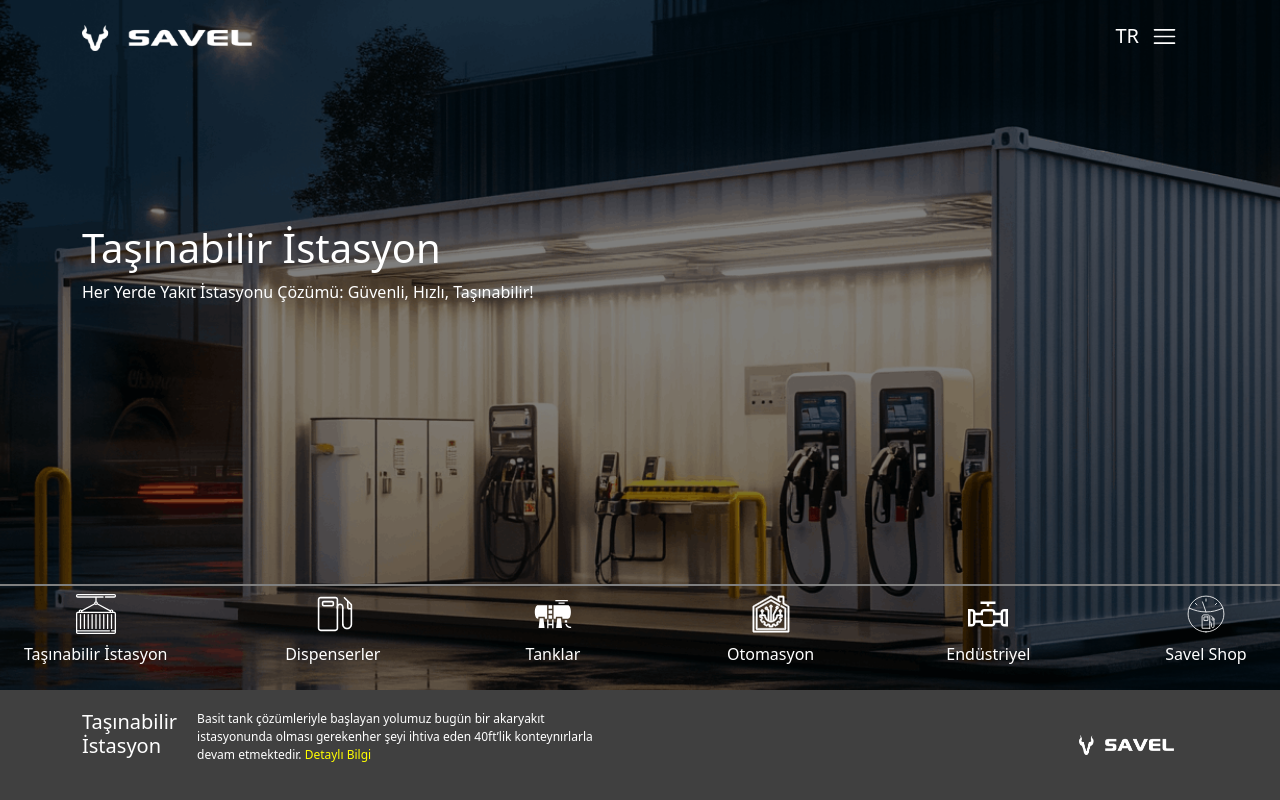
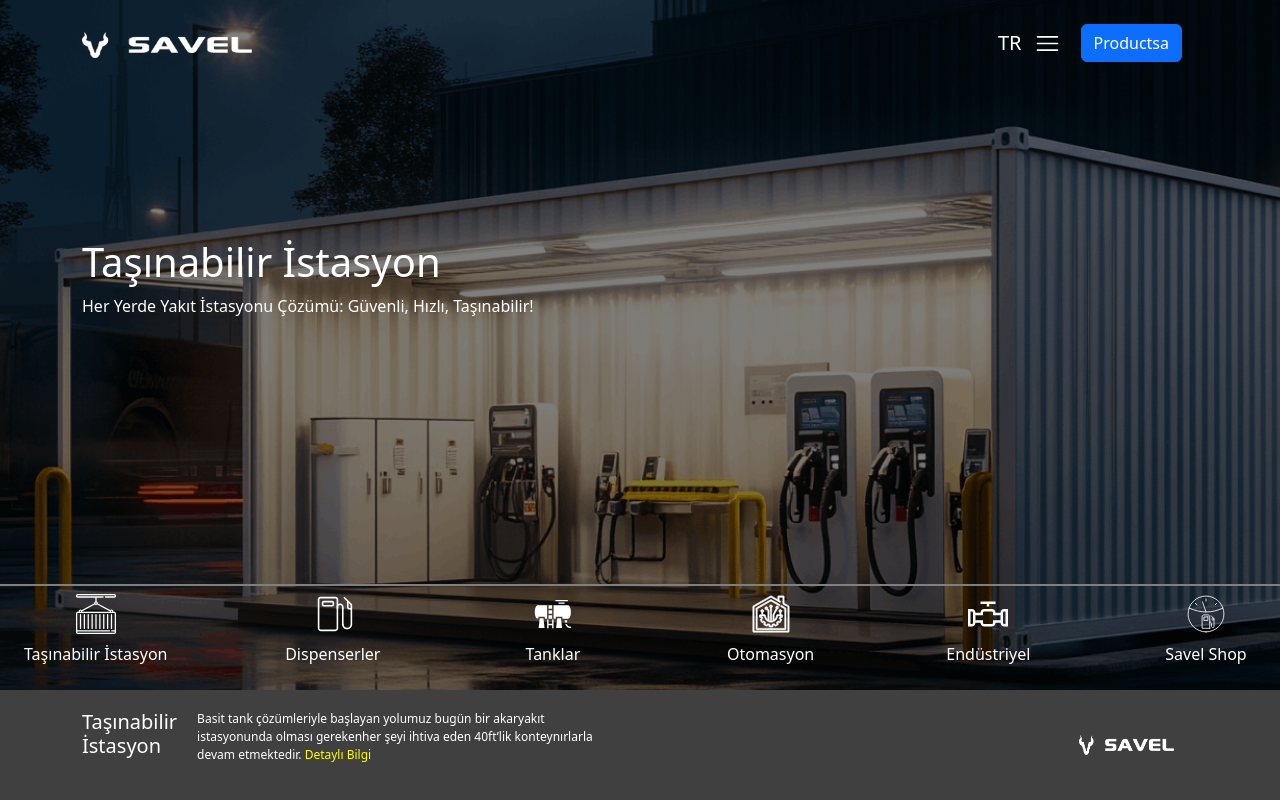
Before and after one commit to sinan-hasil/savelglobal, a React (Vite) app: page /test in a window 1280 px wide. Shown: the top 800 px of the page. Built offline with nearby package versions, Linux system fonts and the light colour scheme.

Commit message:
link olusturuldu

```diff
--- a/src/main.tsx
+++ b/src/main.tsx
@@ -8,7 +8,6 @@
 import Root from './pages/root/Root.tsx';
 import App from './pages/mainpage/App.tsx';
 import Products from './pages/products/Products.js';
-import ProductDetail from './pages/detail/ProductDetail.tsx';
 
 const router = createBrowserRouter([
   {
@@ -23,10 +22,6 @@
     path: "/products",
     element: <Products />
   },
-  {
-    path: "/product/:id",
-    element: <ProductDetail />
-  }
 ]);
 
 createRoot(document.getElementById('root')!).render(
--- a/src/pages/mainpage/App.tsx
+++ b/src/pages/mainpage/App.tsx
@@ -32,6 +32,7 @@
 import endustriHero from "../../images/endustri-hero.jpg";
 import "./style.css";
 import Footer from "../footer/Footer";
+import { Link } from "react-router-dom";
 
 const App = () => {
   const [show, setShow] = useState(false);
@@ -95,15 +96,16 @@
                     >
                       <RxHamburgerMenu className="text-white" size={25} />
                     </Button>
+                    <Nav.Link className="z-3" as={Link} to={"/products"}>
+                        <Button>Productsa</Button>
+                        </Nav.Link>
 
                     <Offcanvas show={show} onHide={handleClose}>
                       <Offcanvas.Header closeButton>
                         <Offcanvas.Title>Offcanvas</Offcanvas.Title>
                       </Offcanvas.Header>
                       <Offcanvas.Body>
-                        Some text as placeholder. In real life you can have the
-                        elements you have chosen. Like, text, images, lists,
-                        etc.
+
                       </Offcanvas.Body>
                     </Offcanvas>
                   </Nav.Link>
```
Also changed, not shown: 1 other file (tests, documents, lock files or other folders).
